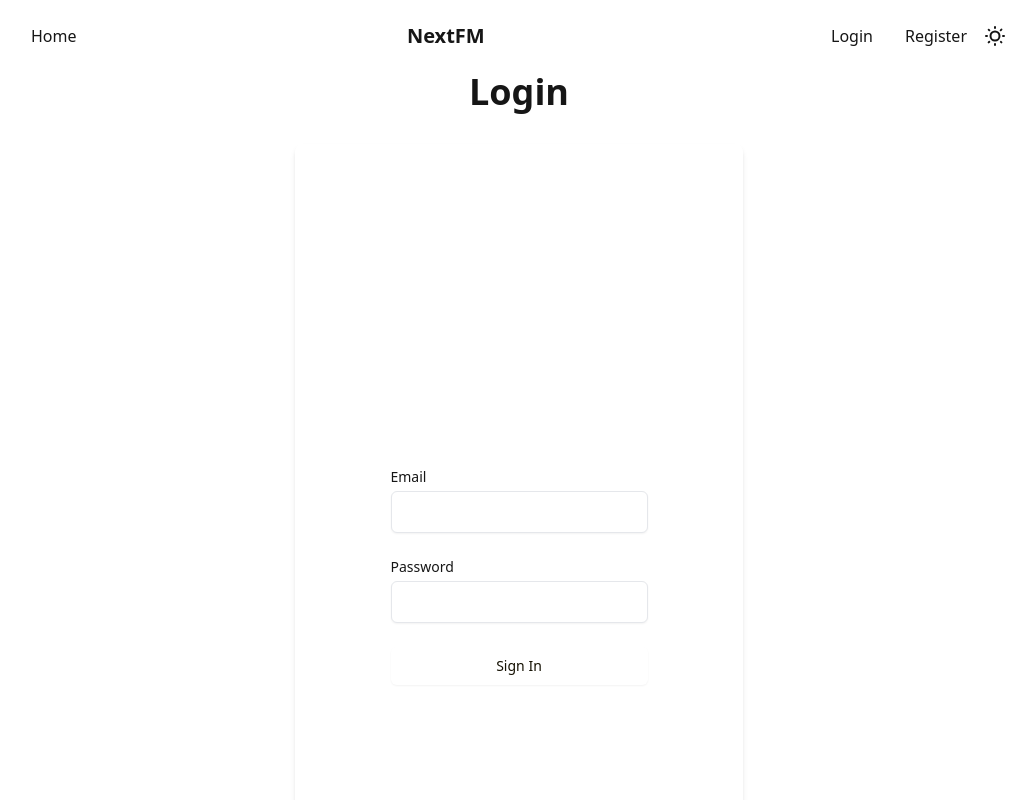
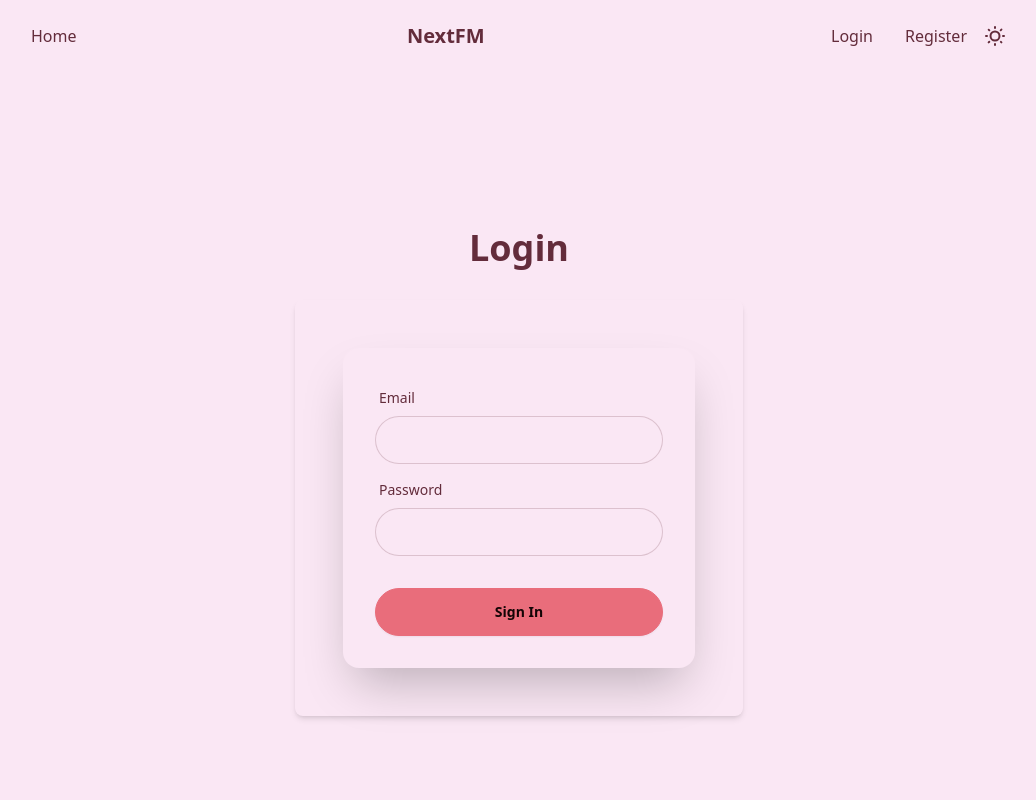
Before and after one commit to marliemarls/CRUDCapstoneProj, a React (Vite) app in the folder frontend/: page /login in a window 1280 px wide. Shown: the top 800 px of the page, without its empty margins (121-1157 px from the left). Built offline with nearby package versions, Linux system fonts and the light colour scheme.

Commit message:
working on front end design and also worked on registration page and updated input fields

```diff
--- a/frontend/src/App.jsx
+++ b/frontend/src/App.jsx
@@ -3,6 +3,7 @@ import { useState } from "react";
 import {  Home, Login, Register, Profile, Navbar, Routes} from "./components/index.js";
 
 export default function App() {
+
   const [isLoggedIn, setIsLoggedIn] = useState(false);
 
   const handleLogin = () => {
--- /dev/null
+++ b/frontend/src/components/LandingPage.jsx
@@ -0,0 +1,11 @@
+import React from "react";
+
+function LandingPage() {
+  return (
+    <>
+      <div>LandingPage</div>
+    </>
+  );
+}
+
+export default LandingPage;
--- a/frontend/src/components/Login.jsx
+++ b/frontend/src/components/Login.jsx
@@ -1,10 +1,11 @@
 import React, { useState } from "react";
 import {Home} from "."
 
-function Login({isLoggedIn, handleLogin}) {
+function Login({handleLogin}) {
   const [email, setEmail] = useState("");
   const [password, setPassword] = useState("");
   const [error, setError] = useState("");
+  const [isLoggedIn, setIsLoggedIn] = useState(false);
 
   const decryptPassword = async (encryptedPassword, key, iv) => {
     const decoder = new TextDecoder();
@@ -49,7 +50,7 @@ function Login({isLoggedIn, handleLogin}) {
       if (storedUser.email === email && decryptedPassword === password) {
         console.log("Login successful");
         handleLogin();
-
+        setIsLoggedIn(true);
       } else {
         setError("Invalid email or password");
       }
@@ -60,15 +61,16 @@ function Login({isLoggedIn, handleLogin}) {
   };
 
 
-  return (
+  return  (
     <>
-    {isLoggedIn ? <Home />  : (<>
-      <div className="flex justify-center items-center h-screen border-black height-fit">
-      <form className="space-y-6" onSubmit={handleSubmit}>
-        {error && <p className="text-red-500">{error}</p>}
-        <div>
-          <label htmlFor="email" className="block text-sm font-medium text-onyx">
-            Email
+        <div className="prefix-hero max-h-full rounded">
+          <div className="hero-content flex-col ">
+            <div className="card flex-shrink-0 w-full max-w-sm max-h-sm shadow-2xl bg-base-100 ">
+              <form className="card-body" onSubmit={handleSubmit}>
+                {error && <div className="alert alert-error">{error}</div>}
+                <div className="form-control">
+                  <label className="label" htmlFor="email">
+                    <span className="label-text">Email</span>
                   </label>
                   <input
                     type="email"
@@ -77,15 +79,12 @@ function Login({isLoggedIn, handleLogin}) {
                     required
                     value={email}
                     onChange={(e) => setEmail(e.target.value)}
-            className="mt-1 block w-full px-3 py-2 bg-timberwolf border border-onyx rounded-md shadow-sm focus:outline-none focus:ring-keppel focus:border-keppel"
+                    className="input input-bordered"
                   />
                 </div>
-        <div>
-          <label
-            htmlFor="password"
-            className="block text-sm font-medium text-onyx"
-          >
-            Password
+                <div className="form-control">
+                  <label className="label" htmlFor="password">
+                    <span className="label-text">Password</span>
                   </label>
                   <input
                     type="password"
@@ -94,22 +93,19 @@ function Login({isLoggedIn, handleLogin}) {
                     required
                     value={password}
                     onChange={(e) => setPassword(e.target.value)}
-            className="mt-1 block w-full px-3 py-2 bg-timberwolf border border-onyx rounded-md shadow-sm focus:outline-none focus:ring-keppel focus:border-keppel"
+                    className="input input-bordered"
                   />
                 </div>
-        <div>
-          <button
-            type="submit"
-            className="w-full flex justify-center py-2 px-4 border border-transparent rounded-md shadow-sm text-sm font-medium text-platinum bg-saffron hover:bg-keppel focus:outline-none focus:ring-2 focus:ring-offset-2 focus:ring-keppel btn-secondary"
-          >
-            Sign In
-          </button>
+                <div className="form-control mt-6">
+                  <button type="submit" className="btn btn-primary">Sign In</button>
                 </div>
               </form>
             </div>
-      </>)}
+          </div>
+        </div>
     </>
   );
 }
 
+// ... export statement ...
 export default Login;
--- a/frontend/src/components/Navbar.jsx
+++ b/frontend/src/components/Navbar.jsx
@@ -10,7 +10,7 @@ function Navbar({ isLoggedIn, handleLogout }) {
         <div className="flex items-center">
           {isLoggedIn ? (
             <>
-              <Link to="/" className="mr-4 hover:text-keppel">
+              <Link to="/" className="mr-4 hover:text-keppel ">
                 Home
               </Link>
               <Link to="/profile" className="mr-4 hover:text-keppel">
@@ -29,9 +29,6 @@ function Navbar({ isLoggedIn, handleLogout }) {
         <div className="flex items-center">
           {isLoggedIn ? (
             <>
-            <Link to="/playlist" className="mr-4 hover:text-keppel">
-            🎧 Playlist
-          </Link>
             <button
               onClick={handleLogout}
               className="bg-saffron text-onyx px-4 py-2 rounded hover:bg-keppel"
--- a/frontend/src/components/PhotoCard.jsx
+++ b/frontend/src/components/PhotoCard.jsx
@@ -1,21 +1,19 @@
-import React from 'react'
-import { Cloudinary } from '@cloudinary/url-gen';
-import { AdvancedImage } from '@cloudinary/react';
-import {byRadius} from "@cloudinary/url-gen/actions/roundCorners";
+import React from "react";
+import { Cloudinary } from "@cloudinary/url-gen";
+import { AdvancedImage } from "@cloudinary/react";
+import { byRadius } from "@cloudinary/url-gen/actions/roundCorners";
 
-
-
-const TrackCard = ({image_url}) => {
-  const cld = new Cloudinary({ cloud: { cloudName: 'dy6n13boh' } });
-
+const TrackCard = ({ image_url }) => {
+  const cld = new Cloudinary({ cloud: { cloudName: "dy6n13boh" } });
 
   // Use this sample image or upload your own via the Media Explorer
-  const img = cld
-        .image(image_url)
-        .roundCorners(byRadius(10));
+  const img = cld.image(image_url).roundCorners(byRadius(10));
 
-  return (<AdvancedImage cldImg={img}/>);
-
-}
+  return (
+    <>
+      <AdvancedImage cldImg={img} />
+    </>
+  );
+};
 
 export default TrackCard;
--- a/frontend/src/components/Register.jsx
+++ b/frontend/src/components/Register.jsx
@@ -2,7 +2,9 @@ import React, { useState } from "react";
 import { Link } from "react-router-dom";
 
 function Register() {
-  const [name, setName] = useState("");
+  const [firstName, setFirstName] = useState("");
+  const [lastName, setLastName] = useState("");
+  const [username, setUsername] = useState("");
   const [email, setEmail] = useState("");
   const [password, setPassword] = useState("");
   const [error, setError] = useState("");
@@ -36,9 +38,9 @@ function Register() {
     e.preventDefault();
     try {
       const { encryptedPassword, key, iv } = await encryptPassword(password);
-      const user = { name, email, encryptedPassword, key, iv };
+      const user = { firstName, lastName, username, email, encryptedPassword, key, iv };
       localStorage.setItem("user", JSON.stringify(user));
-      console.log("User registered:", name, email);
+      console.log("User registered:", username, firstName, lastName, email);
       setIsRegistered(true);
     } catch (error) {
       console.error("Registration error:", error);
@@ -69,16 +71,44 @@ function Register() {
     <form className="space-y-6" onSubmit={HandleSubmit}>
       {error && <p className="text-red-500">{error}</p>}
       <div>
-        <label htmlFor="name" className="block text-sm font-medium text-onyx">
-          Full Name
+        <label htmlFor="firstName" className="block text-sm font-medium text-onyx">
+          First Name
         </label>
         <input
           type="text"
-          id="name"
-          name="name"
+          id="firstName"
+          name="firstName"
           required
-          value={name}
-          onChange={(e) => setName(e.target.value)}
+          value={firstName}
+          onChange={(e) => setFirstName(e.target.value)}
+          className="mt-1 block w-full px-3 py-2 bg-timberwolf border border-onyx rounded-md shadow-sm focus:outline-none focus:ring-keppel focus:border-keppel"
+        />
+      </div>
+      <div>
+        <label htmlFor="name" className="block text-sm font-medium text-onyx">
+          Last Name
+        </label>
+        <input
+          type="text"
+          id="lastName"
+          name="lastName"
+          required
+          value={lastName}
+          onChange={(e) => setLastName(e.target.value)}
+          className="mt-1 block w-full px-3 py-2 bg-timberwolf border border-onyx rounded-md shadow-sm focus:outline-none focus:ring-keppel focus:border-keppel"
+        />
+      </div>
+      <div>
+        <label htmlFor="name" className="block text-sm font-medium text-onyx">
+          User Name
+        </label>
+        <input
+          type="text"
+          id="username"
+          name="userame"
+          required
+          value={username}
+          onChange={(e) => setUsername(e.target.value)}
           className="mt-1 block w-full px-3 py-2 bg-timberwolf border border-onyx rounded-md shadow-sm focus:outline-none focus:ring-keppel focus:border-keppel"
         />
       </div>
--- a/frontend/src/components/TrackCard.jsx
+++ b/frontend/src/components/TrackCard.jsx
@@ -18,30 +18,28 @@ const TrackCard = () => {
     fetchData();
   }, []);
 
-
   return (
-    <>
-    <div className="grid grid-cols-1 lg:grid-cols-3">
-      {myData === undefined ?
-        (<h1>Music not found</h1>)
-      :
-      (
-        myData.map((item, index) => {
-          return (
-            <>
-              <div key={index} className="card bg-base-100 w-96 p-4 m-4" >
-                <h1 className="text-center font-bold">{item.title}</h1>
-
-                <div className="card bg-base-100 w-96 shadow-xl border-1 border-gray-300 p-auto m-auto">
+    <div className="container mx-auto px-4 py-8">
+      <div className="grid grid-cols-1 md:grid-cols-2 lg:grid-cols-3 gap-6">
+        {myData === undefined ? (
+          <div className="col-span-full text-center">
+            <h1 className="text-2xl font-bold text-base-content">Music not found</h1>
+          </div>
+        ) : (
+          myData.map((item, index) => (
+            <div key={index} className="card bg-base-100 shadow-xl transition-colors duration-300 hover:shadow-2xl">
+              <div className="card-body">
+                <h2 className="card-title text-center text-base-content justify-center mb-4">{item.title}</h2>
+                <div className="space-y-4">
                   <PhotoCard image_url={item.image_url}/>
                   <Music music_url={item.music_url} />
                 </div>
               </div>
-            </>
-          );
-        }))}
-        </div>
-    </>
+            </div>
+          ))
+        )}
+      </div>
+    </div>
   );
 };
 
--- a/frontend/tailwind.config.js
+++ b/frontend/tailwind.config.js
@@ -11,17 +11,11 @@ export default {
   },
   daisyui: {
     themes: [
-      {
-        mytheme: {
-          "primary": "#a991f7",
-          "secondary": "#f6d860",
-          "accent": "#37cdbe",
-          "neutral": "#3d4451",
-          "base-100": "#ffffff",
-        },
-      },
-      "aqua", "forest",
+      "valentine", "forest",
     ],
+    base: true, // applies background color and foreground color for root element by default
+    styled: true, // include daisyUI colors and design decisions for all components
+    utils: true, // adds responsive and modifier utility classes
   },
   plugins: [require('daisyui')],
 }
```
Also changed, not shown: frontend/src/index.css (line endings or trailing spaces). Lines whose indentation alone changed are shown as unchanged.
